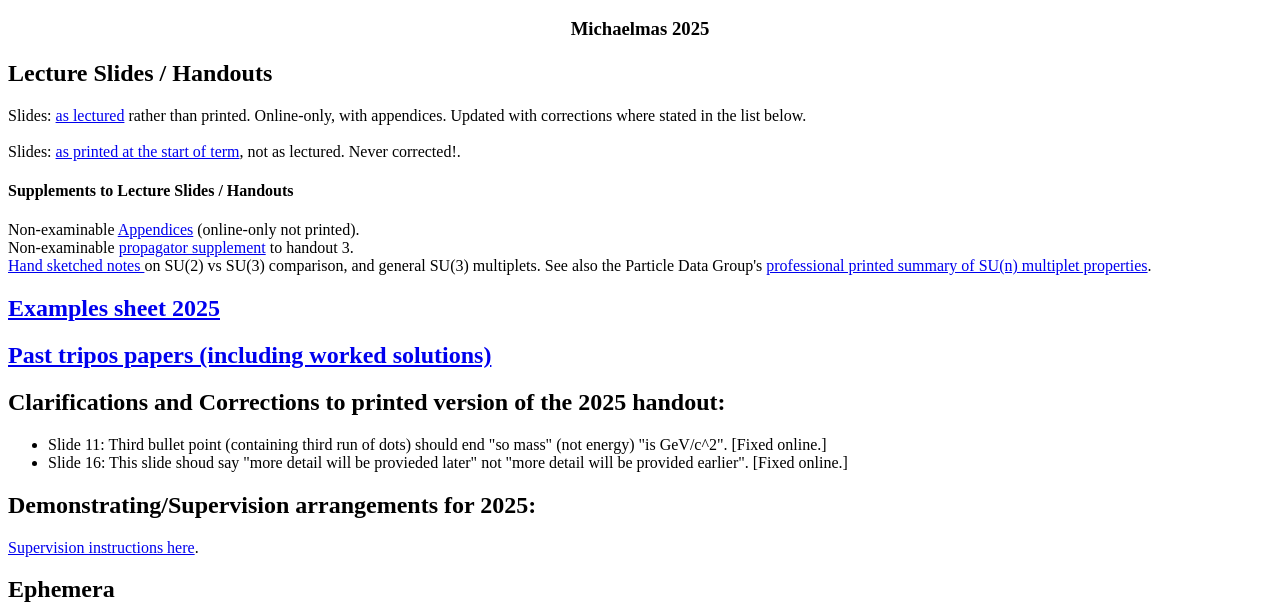
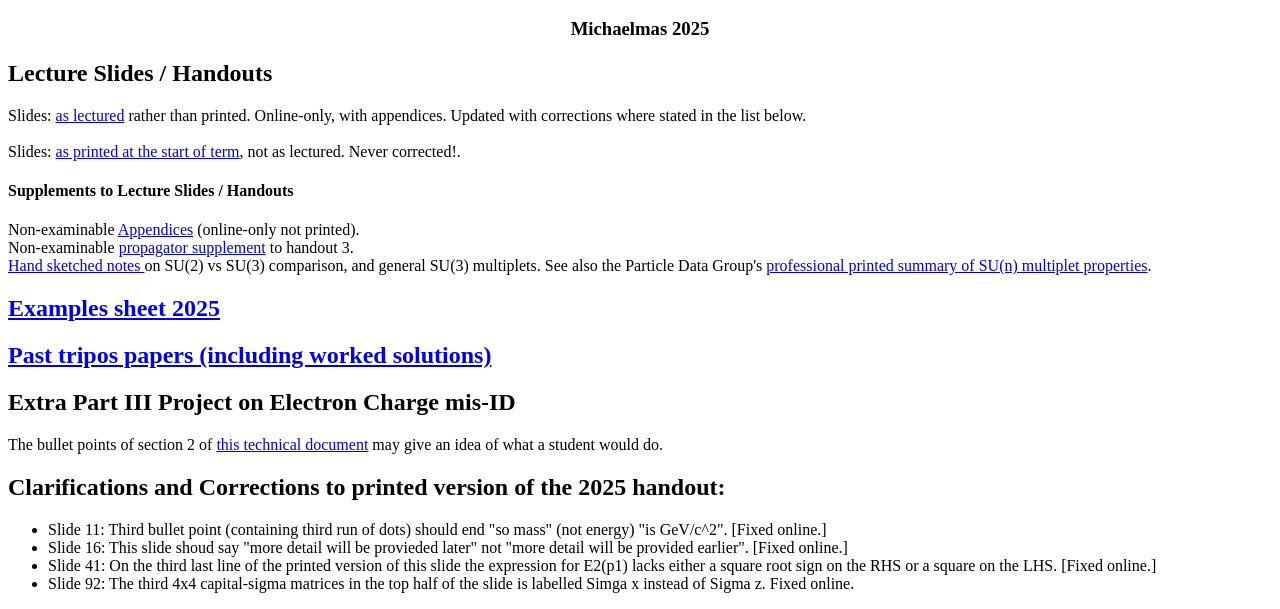
Before and after one commit to kesterlester/PartIIIParticlesWebsite, a plain HTML site: page welcome.html in a window 1280 px wide. Shown: the part 154-763 px from the top of the page. Drawn offline with Linux system fonts and the light colour scheme.

Commit message:
Twistor THeory and corrections

```diff
--- a/welcome.html
+++ b/welcome.html
@@ -58,11 +58,19 @@ SU(2) vs SU(3) comparison, and general SU(3) multiplets. See also the Particle D
 <a href="https://cambridge.eu.qualtrics.com/jfe/form/SV_cD6jEpse79M8xH8"><img src="QR.png" ></a>
 </p>
 -->
+
+<h2>Extra Part III Project on Electron Charge mis-ID</h2>
+The bullet points of section 2 of
+<a href="https://www.hep.phy.cam.ac.uk/~lester/teaching/partIIIparticles/2025_Continuous_QmisID.pdf">this technical document</a>
+may give an idea of what a student would do.
+
 <h2  ALIGN="LEFT">Clarifications and Corrections to printed version of the 2025 handout:</h2>
 
 <ul>
 <li>Slide 11: Third bullet point (containing third run of dots) should end "so mass" (not energy) "is GeV/c^2".  [Fixed online.]</li>
 <li>Slide 16: This slide shoud say "more detail will be provieded later" not "more detail will be provided earlier". [Fixed online.]</li>
+<li>Slide 41: On the third last line of the printed version of this slide the expression for E2(p1) lacks either a square root sign on the RHS or a square on the LHS.  [Fixed online.]</li>
+<li>Slide 92:  The third 4x4 capital-sigma matrices in the top half of the slide is labelled Simga x instead of Sigma z.  Fixed online.</li>
 </ul>
 
 <!--
@@ -133,6 +141,7 @@ There is one book with a notable connection to this course: <a href="http://www.
 -->
 <h2>Ephemera</h2>
 <ul>
+<li><a href="twistor_theory.jpg">Twistor Theory crib sheet</a></li>
 <li>Link to the <A href="https://pdg.lbl.gov/">Particle Data Group</a>'s review  of <a href="https://pdg.lbl.gov/2023/reviews/rpp2023-rev-cpt-invariance-tests.pdf">CPT Invariance Tests in Neutral Kaon Decay</a>.</li>
 <li><a href="https://www.youtube.com/watch?v=keOn0TYTfOw">GROSSER PREIS VON DEUTSCHLAND Trabrennen Hamburg</a></li>
 <li><a href="anglepoise_chairs_usa15_cern.jpg">Anglepoise chairs in USA15, LHC Point 1, CERN</a></li>
```
Also changed, not shown: twistor_theory.jpg (added).
